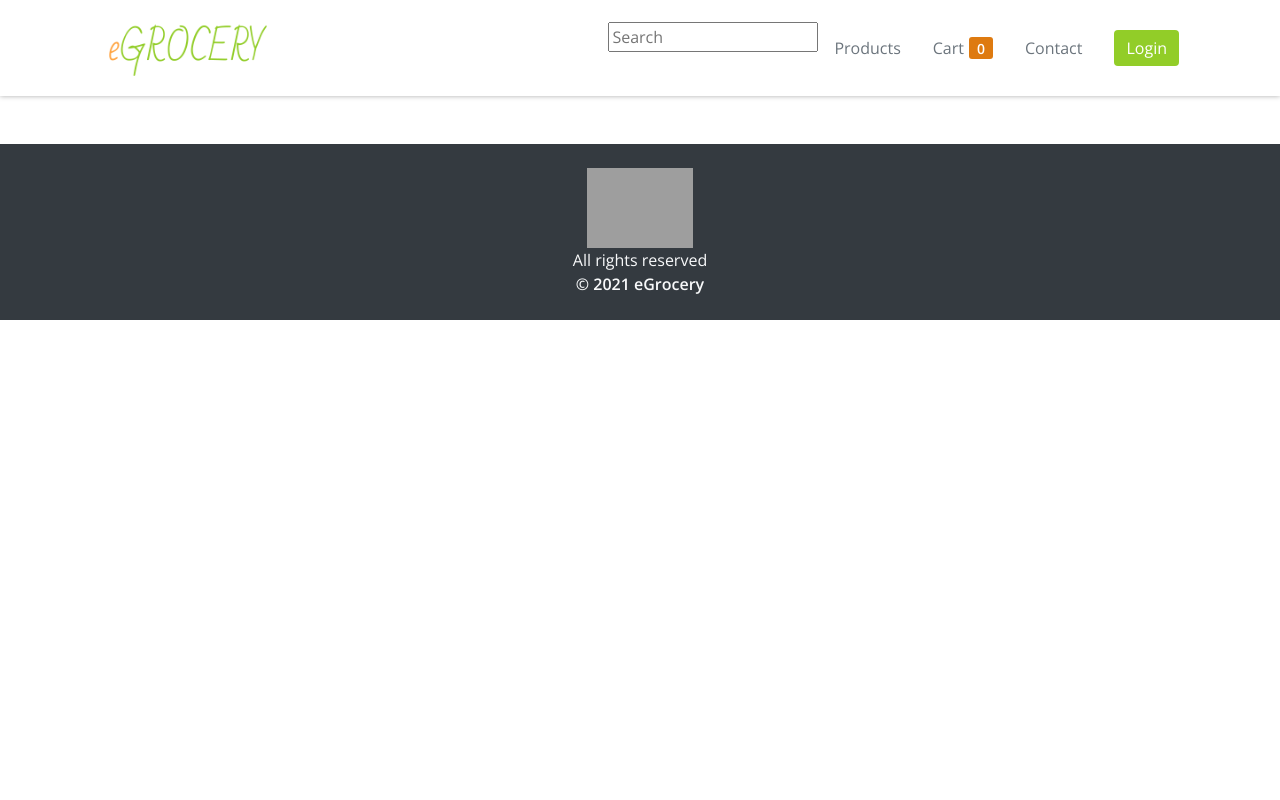
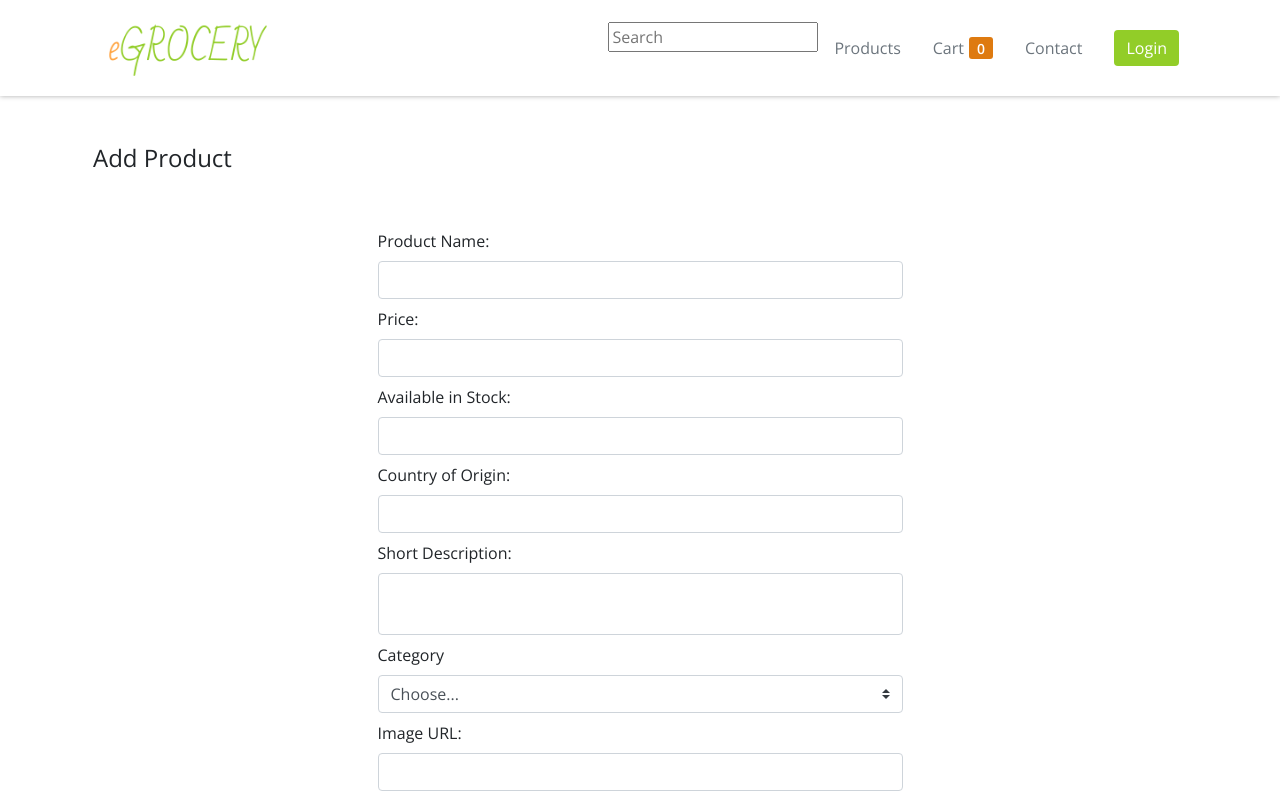
Before and after one commit to phamleyennhi/eGrocery, a React (Create React App) app in the folder egrocery/: page /edit-product/1 in a window 1280 px wide. Shown: the top 800 px of the page. Built offline with nearby package versions, Linux system fonts and the light colour scheme; no server answers; grey boxes are pictures that could not be loaded.

Commit message:
Add edit functionality

```diff
--- a/egrocery/src/App.js
+++ b/egrocery/src/App.js
@@ -22,6 +22,7 @@ import {
 } from 'reactstrap';
 
 import AddProduct from './components/AddProduct';
+import EditProduct from './components/EditProduct';
 import AdminProductList from './components/AdminProductList';
 import Cart from './components/Cart';
 import Login from './components/Login';
@@ -155,10 +156,6 @@ export default class App extends Component {
 
   }
 
-  editProduct = (productItem) =>{
-    console.log(productItem)
-  }
-
   editCartQuantity = (cartItem, cartItemId, change) => {
     let cart = this.state.cart;
     let quantity_in_cart = localStorage.getItem("quantity_in_cart");
@@ -260,7 +257,6 @@ export default class App extends Component {
           editCartQuantity: this.editCartQuantity,
           feedback: this.feedback,
           deleteProduct: this.deleteProduct,
-          editProduct: this.editProduct,
         }}
       >
         <Router ref={this.routerRef}>
@@ -370,6 +366,7 @@ export default class App extends Component {
               <Route exact path="/feedback" component={Feedback} />
               <Route exact path="/checkout" component={Checkout} />
               <Route exact path="/view-item/:_id" component={ViewItem} />
+              <Route exact path="/edit-product/:_id" component={EditProduct} />
             </Switch>
 
 
--- a/egrocery/src/components/AdminProductItem.js
+++ b/egrocery/src/components/AdminProductItem.js
@@ -2,6 +2,7 @@ import React from "react";
 import 'bootstrap/dist/css/bootstrap.min.css'; //bootstrap
 
 import { Row, Col, Button } from 'reactstrap';
+import { Link } from "react-router-dom";
 
 const AdminProductItem = props => {
   const { product} = props;
@@ -33,17 +34,7 @@ const AdminProductItem = props => {
           REMOVE
         </Button>
         <div>
-        <Button
-          className="btn-main mt-4"
-          onClick={() =>
-            props.editProduct({
-              id: product.name,
-              product
-            })
-          }
-        >
-          EDIT
-        </Button>
+        <Link to={"/edit-product/"+product._id} className="btn btn-dark btn-main mt-4">EDIT</Link>
         </div>
         <p className="text-secondary">
           {product.stock > 0 ? (
--- /dev/null
+++ b/egrocery/src/components/EditProduct.js
@@ -0,0 +1,216 @@
+import React, { Component } from "react";
+import withContext from "../withContext";
+import axios from 'axios';
+
+const initState = {
+  name: "",
+  price: "",
+  stock: "",
+  shortDesc: "",
+  description: "",
+  category: "",
+  url: ""
+};
+
+class EditProduct extends Component {
+  constructor(props) {
+     super(props);
+      this.state = {
+        _id: "",
+        name: "",
+        price: "",
+        stock: "",
+        shortDesc: "",
+        description: "",
+        category: "",
+        url: ""
+      }
+      const { match: { params } } = this.props;
+      this.state._id = params._id;
+      this.setState({_id: params._id});
+      console.log(this.state._id);
+  }
+
+  async componentDidMount() {
+    console.log(this.state._id);
+    if(this.state._id !== null){
+      // this.state.products = this.props.context;
+      console.log("getting item from database");
+      const res = await axios.get('https://se-egrocery.herokuapp.com/api/product/' + this.state._id);
+      this.setState({
+        name: res.data[0].name,
+        price: res.data[0].price,
+        stock: res.data[0].stock,
+        shortDesc: res.data[0].shortDesc,
+        description: res.data[0].description,
+        category: res.data[0].category,
+        url: res.data[0].url
+      });
+      console.log(res.data);
+
+    }
+  }
+
+  save = async (e) => {
+    e.preventDefault();
+    const { name, price, stock, shortDesc, category, description, url } = this.state;
+
+    if (name && price) {
+
+      await axios.post(
+        'https://se-egrocery.herokuapp.com/api/product/' + this.state._id,
+        { name, price, stock, shortDesc, category, description, url },
+        {headers: {
+          "x-access-token": this.props.context.user.token
+        }}
+      )
+
+      this.props.context.addProduct(
+        {
+          name,
+          price,
+          shortDesc,
+          description,
+          category,
+          stock: stock || 0,
+          url
+        },
+        () => this.setState(initState)
+      );
+      this.setState(
+        { flash: { status: 'is-success', msg: 'Product created successfully' }}
+      );
+
+    } else {
+      this.setState(
+        { flash: { status: 'is-danger', msg: 'Please enter name and price' }}
+      );
+    }
+  };
+
+  handleChange = e => {this.setState({ [e.target.name]: e.target.value, error: "" }); console.log(this.state)}
+
+  render() {
+    const { name, price, stock, shortDesc, category, description, url } = this.state;
+    // const { user } = this.props.context;
+
+    return(
+      <>
+        <div className="container">
+          <div className="row">
+            <h4 className="ml-2">Add Product</h4>
+          </div>
+        </div>
+        <br />
+        <br />
+        <div className="container is-max-desktop">
+        <form onSubmit={this.save}>
+          <div className="row justify-content-center">
+            <div className="col-md-6 col-12">
+              <div className="field mb-2">
+                <label className="label">Product Name: </label>
+                <input
+                  className="form-control"
+                  type="text"
+                  name="name"
+                  value={name}
+                  onChange={this.handleChange}
+                  required
+                />
+              </div>
+              <div className="field mb-2">
+                <label className="label">Price: </label>
+                <input
+                  className="form-control"
+                  type="number"
+                  name="price"
+                  value={price}
+                  onChange={this.handleChange}
+                  required
+                />
+              </div>
+              <div className="field mb-2">
+                <label className="label">Available in Stock: </label>
+                <input
+                  className="form-control"
+                  type="number"
+                  name="stock"
+                  value={stock}
+                  onChange={this.handleChange}
+                />
+              </div>
+              <div className="field mb-2">
+                <label className="label">Country of Origin: </label>
+                <input
+                  className="form-control"
+                  type="text"
+                  name="shortDesc"
+                  value={shortDesc}
+                  onChange={this.handleChange}
+                />
+              </div>
+              <div className="field mb-2">
+                <label className="label">Short Description: </label>
+                <textarea
+                  className="form-control"
+                  type="textarea"
+                  rows="2"
+                  style={{ resize: "none" }}
+                  name="description"
+                  value={description}
+                  onChange={this.handleChange}
+                />
+              </div>
+
+               <div className="field mb-2">
+                <label htmlFor="category">Category</label>
+                <select className="custom-select d-block w-100" id="category" name="category" value={category} onChange={this.handleChange} required>
+                  <option value="">Choose...</option>
+                  <option value="Bread & Bakery">Bread & Bakery</option>
+                  <option value="Breakfast & Cereal">Breakfast & Cereal</option>
+                  <option value="Canned Goods & Soups">Canned Goods & Soups</option>
+                  <option value="Cookies, Snacks & Candy">Cookies, Snacks & Candy</option>
+                  <option value="Dairy, Eggs & Cheese">Dairy, Eggs & Cheese</option>
+                  <option value="Grains, Pasta & Sides">Grains, Pasta & Sides</option>
+                  <option value="Fruit & Vegetables">Fruit & Vegetables</option>
+                  <option value="Meat">Meat</option>
+                </select>
+              </div>
+
+
+              <div className="field mb-2">
+                <label className="label">Image URL: </label>
+                <input
+                  className="form-control"
+                  type="text"
+                  rows="2"
+                  style={{ resize: "none" }}
+                  name="url"
+                  value={url}
+                  onChange={this.handleChange}
+                />
+              </div>
+              {this.state.flash && (
+                <div className={`notification ${this.state.flash.status}`}>
+                  {this.state.flash.msg}
+                </div>
+              )}
+              <div className="row justify-content-end">
+                <button
+                  className="btn btn-main text-end  mt-3 d-block"
+                  type="submit"
+                  onClick={this.save}
+                >
+                  Submit
+                </button>
+              </div>
+            </div>
+          </div>
+        </form>
+        </div>
+      </>
+    );
+  }
+}
+
+export default withContext(EditProduct);
```
